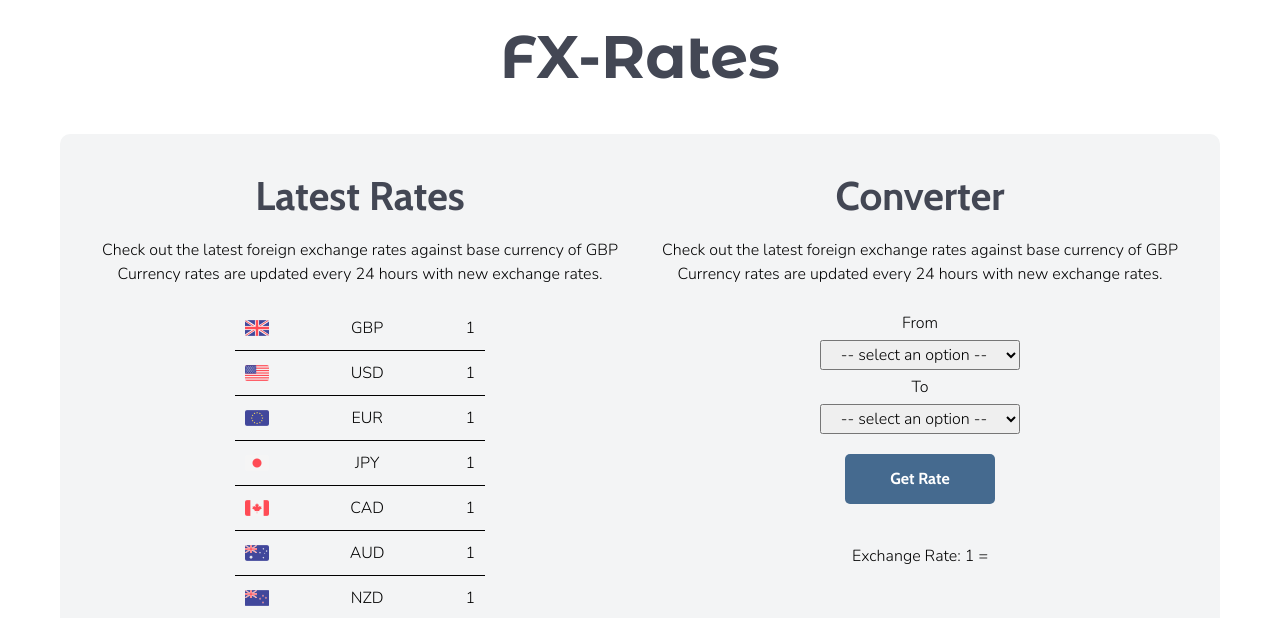
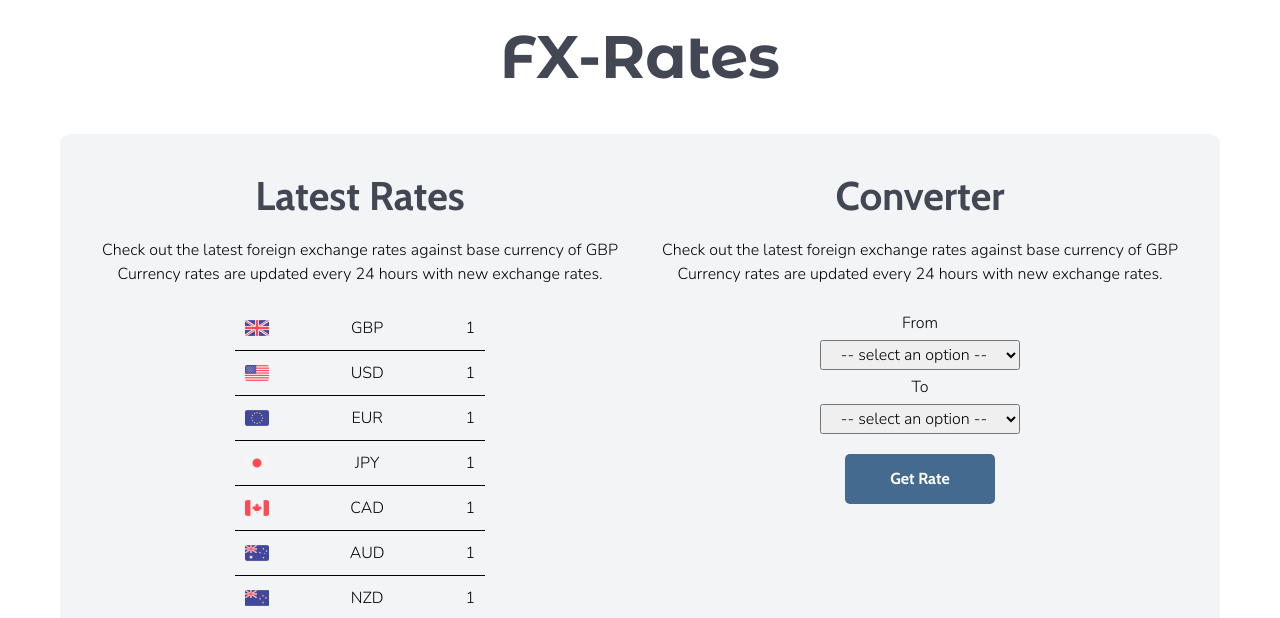
Before and after one commit to bpdm88/currency, a React (Create React App) app: page / in a window 1280 px wide. Shown: the top 618 px of the page. Built offline with nearby package versions, Linux system fonts and the light colour scheme.

Commit message:
Ternary added to display the exchange rate

```diff
--- a/src/components/CurrencyConverter.js
+++ b/src/components/CurrencyConverter.js
@@ -6,6 +6,7 @@ const CurrencyConverter = () => {
     const [first, setFirst] = useState("");
     const [second, setSecond] = useState("");
     const [rate, setRate] = useState([]);
+    const [display, setDisplay] = useState(false);
 
     const getRate = (e) => {
         e.preventDefault();
@@ -15,6 +16,7 @@ const CurrencyConverter = () => {
         }).then((response) => {
             console.log(response.data);
             setRate(response.data);
+            setDisplay(true);
         });
     };
 
@@ -46,9 +48,12 @@ const CurrencyConverter = () => {
                 />
                 <button>Get Rate</button>
             </form>
-            <p>
-                Exchange Rate: 1 {first} = {rate[`${first}_${second}`]} {second}{" "}
-            </p>
+            {!display ? null : (
+                <p>
+                    Exchange Rate: 1 {first} = {rate[`${first}_${second}`]}{" "}
+                    {second}{" "}
+                </p>
+            )}
         </section>
     );
 };
```
Also changed, not shown: 1 other file (tests, documents, lock files or other folders).
